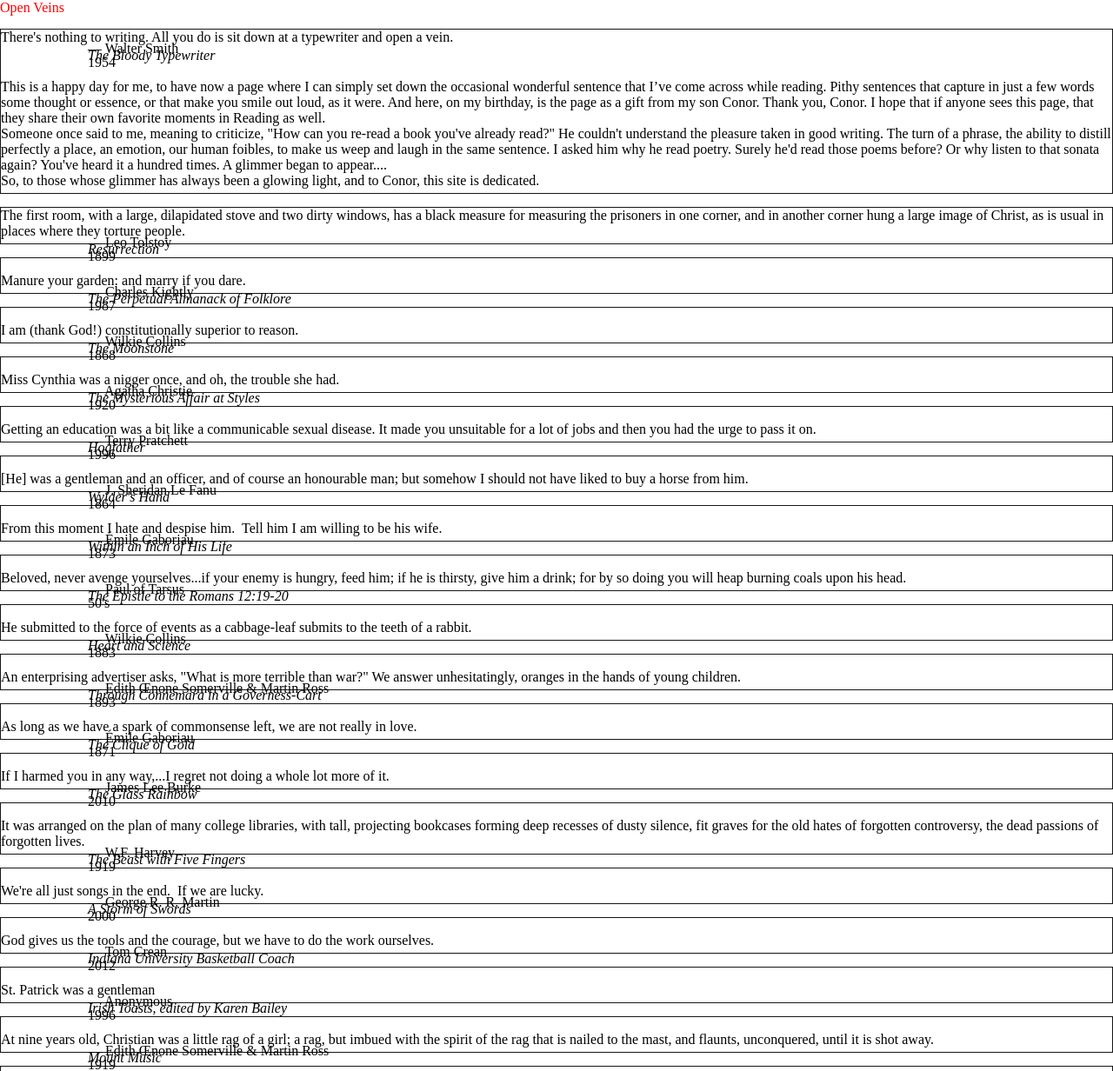
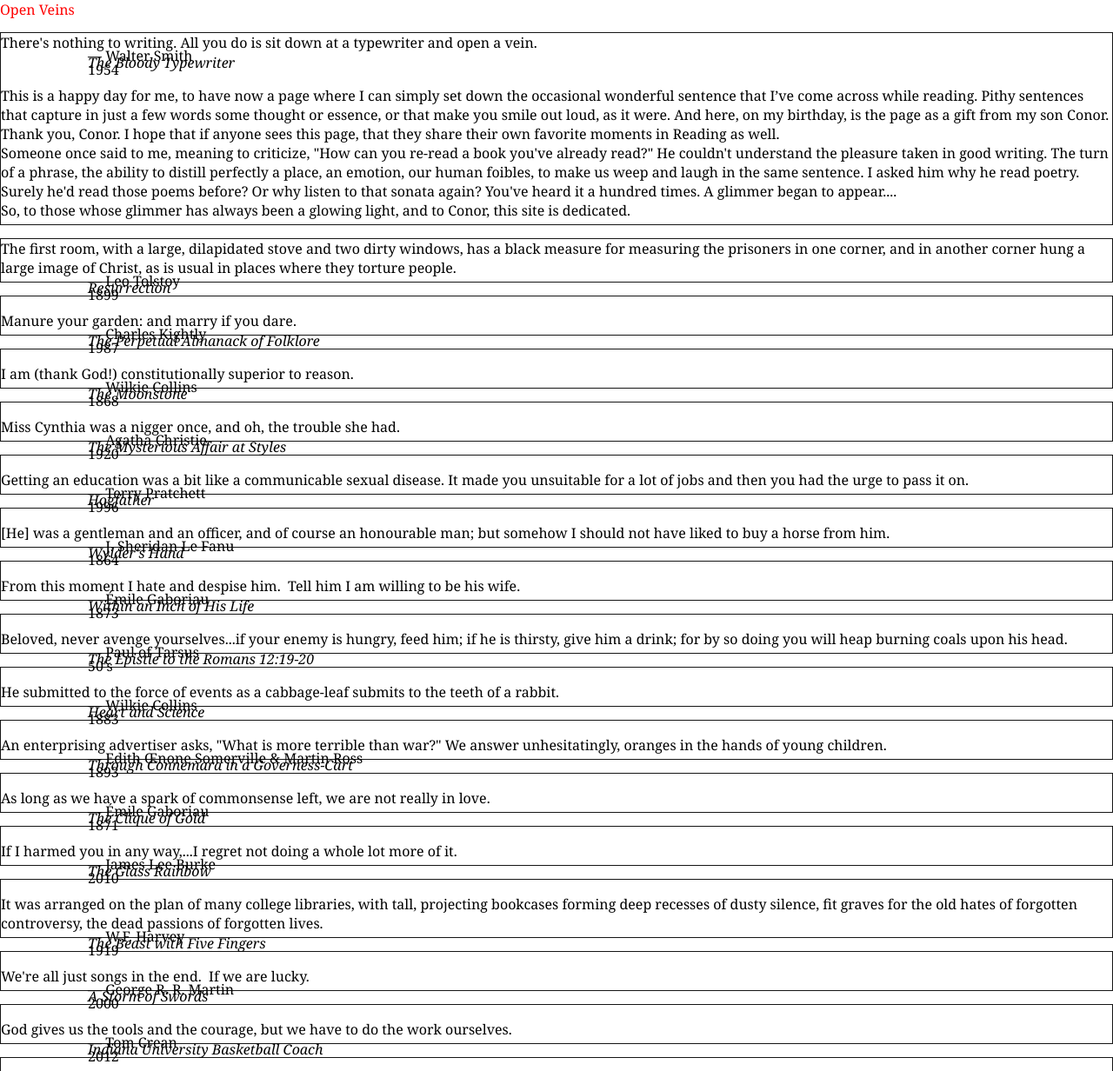
Before and after one commit to conorsch/openveins, a Django app: page / in a window 1280 px wide; the page is wider, and only the part inside the window is pictured. Shown: the top 1232 px of that part at 87% size. Run offline with Django 3.2, Linux system fonts and the light colour scheme; data comes from the database, SQL or seed files in the repository; some libraries are stand-ins or nearby versions.

Commit message:
switch to serif fonts

```diff
--- a/openveins/static/openveins.css
+++ b/openveins/static/openveins.css
@@ -28,3 +28,12 @@ html, body {
   line-height: .5em;
   width: 100%;
 }
+
+body,
+input,
+button,
+select,
+textarea,
+.navbar-search .search-query {
+  font-family: Georgia, "Times New Roman", Times, serif;
+}
```
